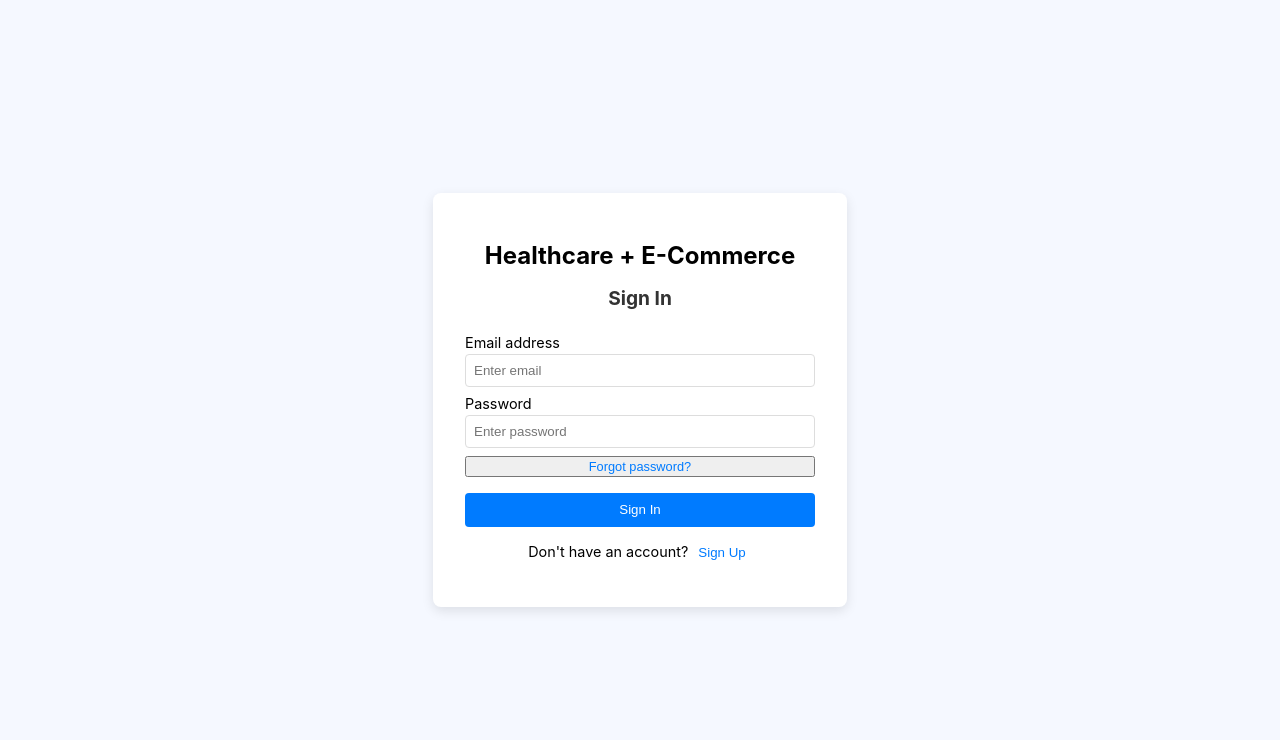
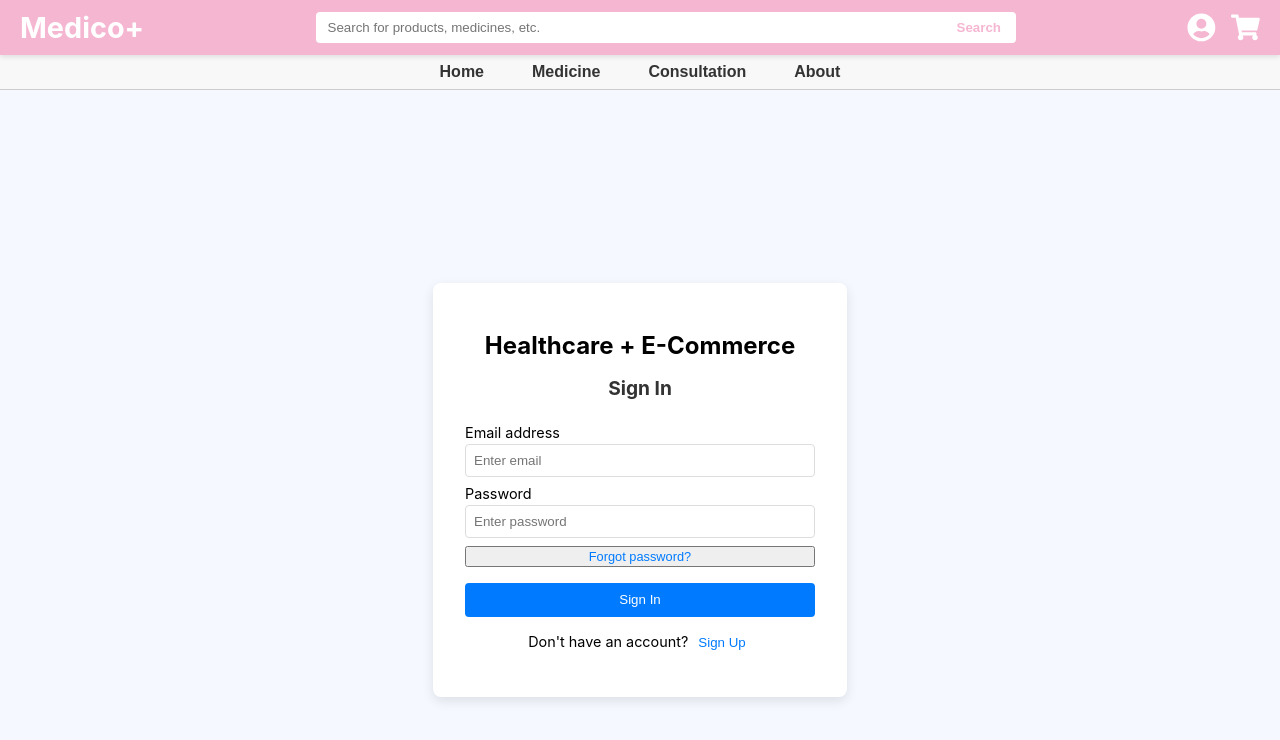
Before and after one commit to Pratiti-paul/medico, a React (Create React App) app: page /login in a window 1280 px wide. Shown: the top 740 px of the page. Built offline with nearby package versions, Linux system fonts and the light colour scheme.

Commit message:
added all individual pages and components

```diff
--- a/src/App.js
+++ b/src/App.js
@@ -2,6 +2,11 @@ import React, { useState } from "react";
 import { BrowserRouter as Router, Routes, Route, Navigate } from "react-router-dom";
 import LandingPage from "./pages/LandingPage";
 import HomePage from "./pages/HomePage";
+import MedicinePage from "./pages/MedicinePage";
+import ConsultationPage from "./pages/ConsultationPage";
+import AboutPage from "./pages/AboutPage";
+import Header from "./components/header/header";
+import Navbar from "./components/navbar/navbar";
 import "./App.css";
 
 function App() {
@@ -13,6 +18,10 @@ function App() {
 
   return (
     <Router>
+      {/* Header and Navbar always visible */}
+      <Header onLogout={handleLogout} />
+      <Navbar />
+
       <Routes>
         {/* Landing Page */}
         <Route
@@ -30,14 +39,29 @@ function App() {
         <Route
           path="/home"
           element={
-            isAuthenticated ? (
-              <HomePage onLogout={handleLogout} />
-            ) : (
-              <Navigate to="/login" />
-            )
+            isAuthenticated ? <HomePage /> : <Navigate to="/login" />
           }
         />
 
+        {/* Other pages */}
+        <Route
+          path="/medicine"
+          element={
+            isAuthenticated ? <MedicinePage /> : <Navigate to="/login" />
+          }
+        />
+        <Route
+          path="/consultation"
+          element={
+            isAuthenticated ? <ConsultationPage /> : <Navigate to="/login" />
+          }
+        />
+        <Route
+          path="/about"
+          element={
+            isAuthenticated ? <AboutPage /> : <Navigate to="/login" />
+          }
+        />
 
         {/* Default route */}
         <Route path="*" element={<Navigate to="/login" />} />
--- /dev/null
+++ b/src/components/navbar/navbar.css
@@ -0,0 +1,26 @@
+.navbar {
+  display: flex;
+  justify-content: center;
+  background-color: #f8f8f8;
+  border-bottom: 1px solid #ccc;
+  padding: 0.5rem 0;
+  font-family: Arial, sans-serif;
+}
+
+.nav-link {
+  margin: 0 1.5rem;
+  text-decoration: none;
+  color: #333;
+  font-weight: bold;
+  cursor: pointer;
+}
+
+.nav-link:hover {
+  color: #007bff;
+}
+
+.nav-link.active {
+  color: #007bff;
+  border-bottom: 2px solid #007bff;
+  padding-bottom: 2px;
+}
--- /dev/null
+++ b/src/components/navbar/navbar.jsx
@@ -0,0 +1,38 @@
+import React from "react";
+import { Link, useLocation } from "react-router-dom";
+import "./navbar.css";
+
+const Navbar = () => {
+  const location = useLocation();
+
+  return (
+    <nav className="navbar">
+      <Link
+        to="/home"
+        className={location.pathname === "/home" ? "nav-link active" : "nav-link"}
+      >
+        Home
+      </Link>
+      <Link
+        to="/medicine"
+        className={location.pathname === "/medicine" ? "nav-link active" : "nav-link"}
+      >
+        Medicine
+      </Link>
+      <Link
+        to="/consultation"
+        className={location.pathname === "/consultation" ? "nav-link active" : "nav-link"}
+      >
+        Consultation
+      </Link>
+      <Link
+        to="/about"
+        className={location.pathname === "/about" ? "nav-link active" : "nav-link"}
+      >
+        About
+      </Link>
+    </nav>
+  );
+};
+
+export default Navbar;
--- /dev/null
+++ b/src/pages/AboutPage.js
@@ -0,0 +1,7 @@
+import React from "react";
+
+const AboutPage = () => {
+  return <div style={{ padding: "2rem" }}><h1>About Page</h1></div>;
+};
+
+export default AboutPage;
--- /dev/null
+++ b/src/pages/ConsultationPage.js
@@ -0,0 +1,7 @@
+import React from "react";
+
+const ConsultationPage = () => {
+  return <div style={{ padding: "2rem" }}><h1>Consultation Page</h1></div>;
+};
+
+export default ConsultationPage;
--- a/src/pages/HomePage.js
+++ b/src/pages/HomePage.js
@@ -1,16 +1,11 @@
 import React from "react";
-import Header from "../components/header/header"; // adjust path if needed
 
 const HomePage = ({ onLogout }) => {
   return (
-    <div>
-      <Header /> {/* Header will show on all home page content */}
+    <div>page content */
 
-      <div style={{ padding: "20px" }}>
-        <h1>Welcome to Medico+ Home Page</h1>
 
       </div>
-    </div>
   );
 };
 
--- /dev/null
+++ b/src/pages/MedicinePage.js
@@ -0,0 +1,7 @@
+import React from "react";
+
+const MedicinePage = () => {
+  return <div style={{ padding: "2rem" }}><h1>Medicine Page</h1></div>;
+};
+
+export default MedicinePage;
```
Also changed, not shown: src/pages/AboutPage.css (added), src/pages/ConsultationPage.css (added), src/pages/MedicinePage.css (added).
